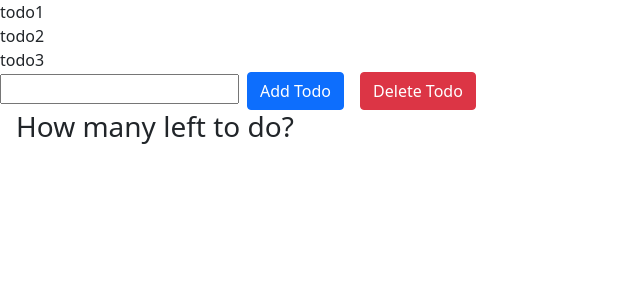
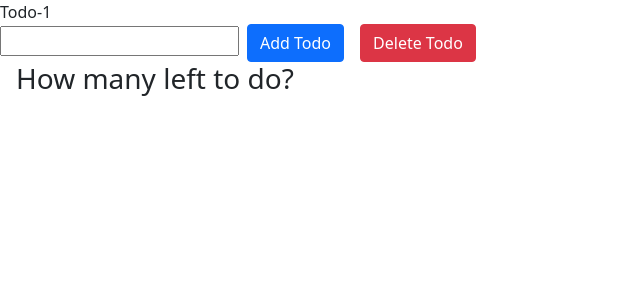
Before and after one commit to Jawad63/redo-todo-react, a React (Create React App) app: page / in a window 1280 px wide. Shown: the top 300 px of the page, without its empty margins (0-640 px from the left). Built offline with nearby package versions, Linux system fonts and the light colour scheme.

Commit message:
creating a unique ID for todo list

```diff
--- a/src/App.js
+++ b/src/App.js
@@ -13,7 +13,8 @@
 
   //First element(todos) we'll add will be all of our todos. And the second element (setTodos) will be a function that will help us update our Todos.
 
-  const [todos, setTodos] = useState(['todo1', 'todo2', 'todo3']);
+                    // need to store them in an object: name & ID required!!
+  const [todos, setTodos] = useState([{ id: 1, name: 'Todo-1', complete: false}]);
 
 
   return (
--- a/src/Todo.js
+++ b/src/Todo.js
@@ -5,7 +5,7 @@
 export default function Todo({ todo }) {
    return (
       <div>
-         {todo}
+         {todo.name}
       </div>
    )
 }
--- a/src/TodoList.js
+++ b/src/TodoList.js
@@ -5,7 +5,8 @@
    return (
       //maping over all Todos:
       todos.map(todo => {
-         return <Todo todo = {todo} />
+         // The key allows react to only change the componnets that actually change inside of our array instead of changing all of them every single time:
+         return <Todo key={todo.id} todo={todo} />
       })
    )
 }
```
